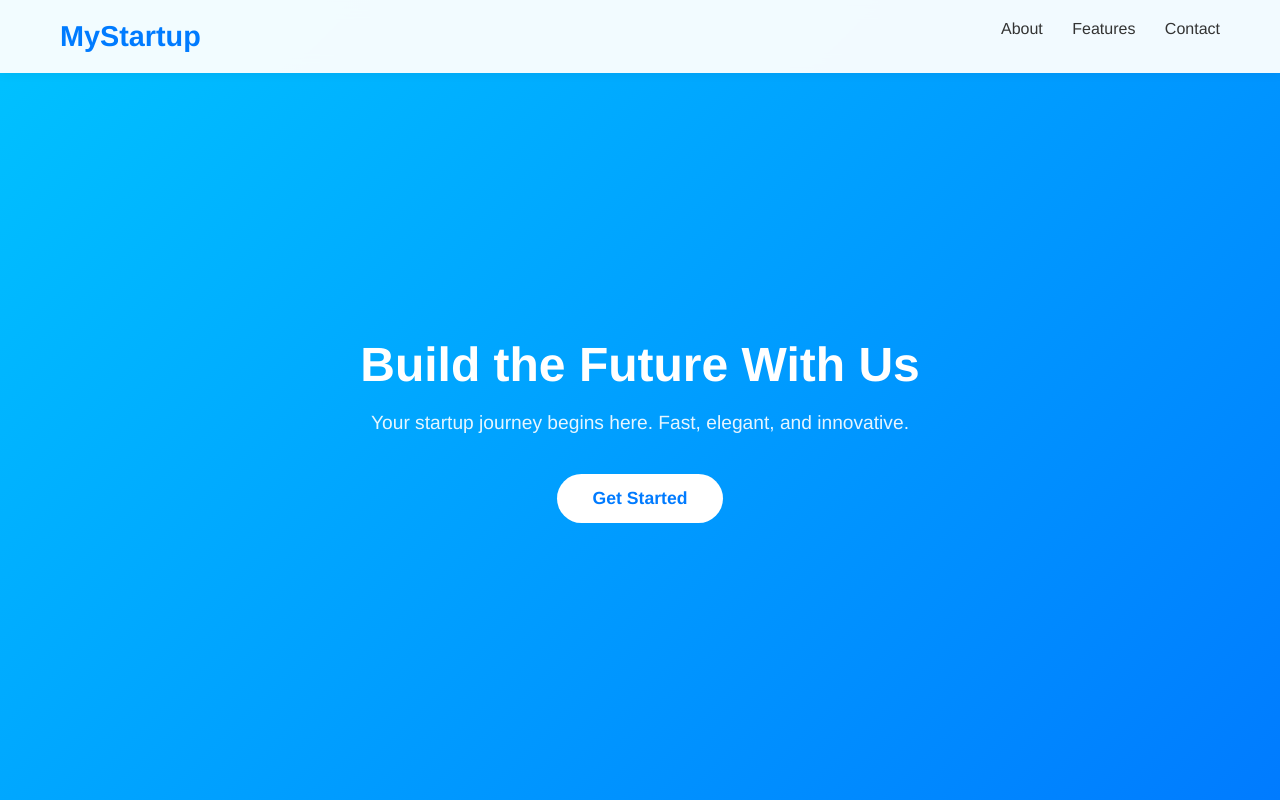
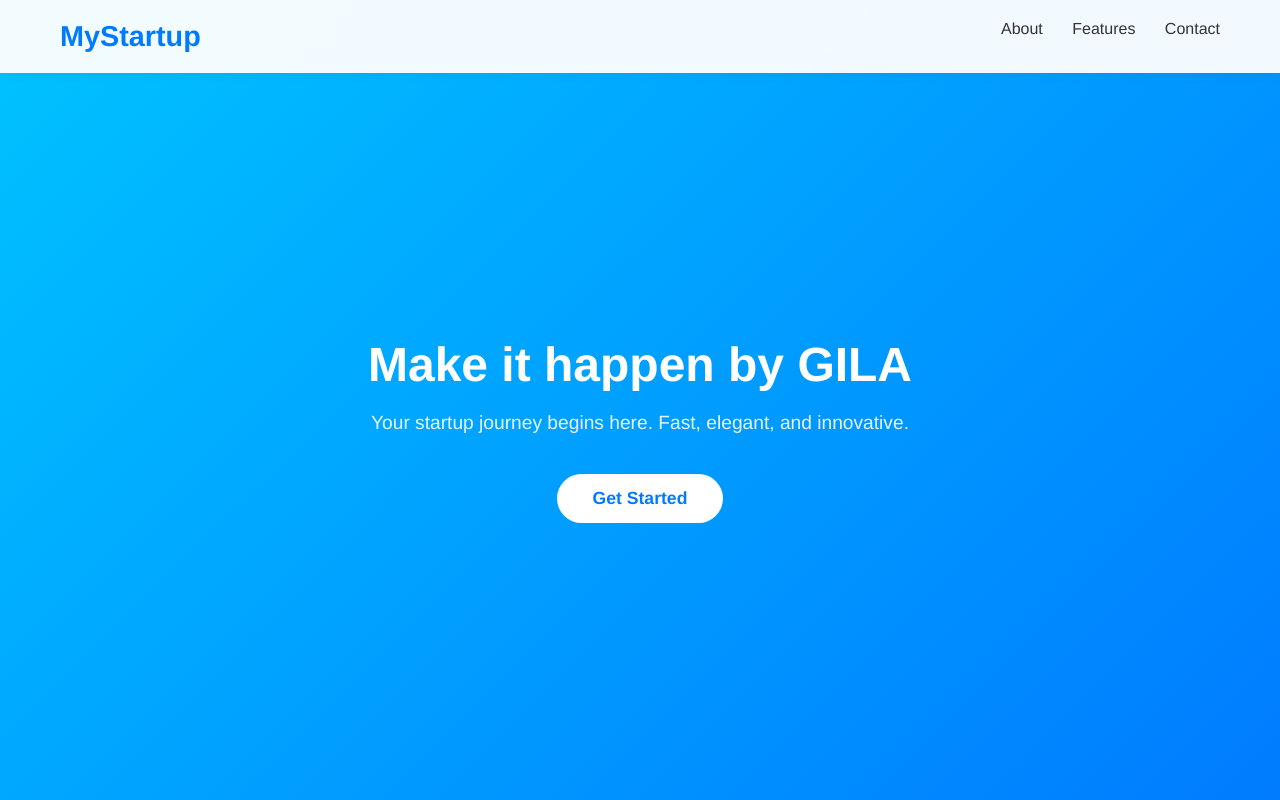
Before and after one commit to nemesea05/sampledemo, a plain HTML site: page index.html in a window 1280 px wide. Shown: the top 800 px of the page. Drawn offline with Linux system fonts and the light colour scheme.

Commit message:
index gila

```diff
--- a/index.html
+++ b/index.html
@@ -21,7 +21,7 @@
     <!-- HERO SECTION -->
     <section id="about" class="hero">
         <div class="hero-content">
-            <h1>Build the Future With Us</h1>
+            <h1>Make it happen by GILA</h1>
             <p>Your startup journey begins here. Fast, elegant, and innovative.</p>
             <button id="ctaButton">Get Started</button>
         </div>
```
